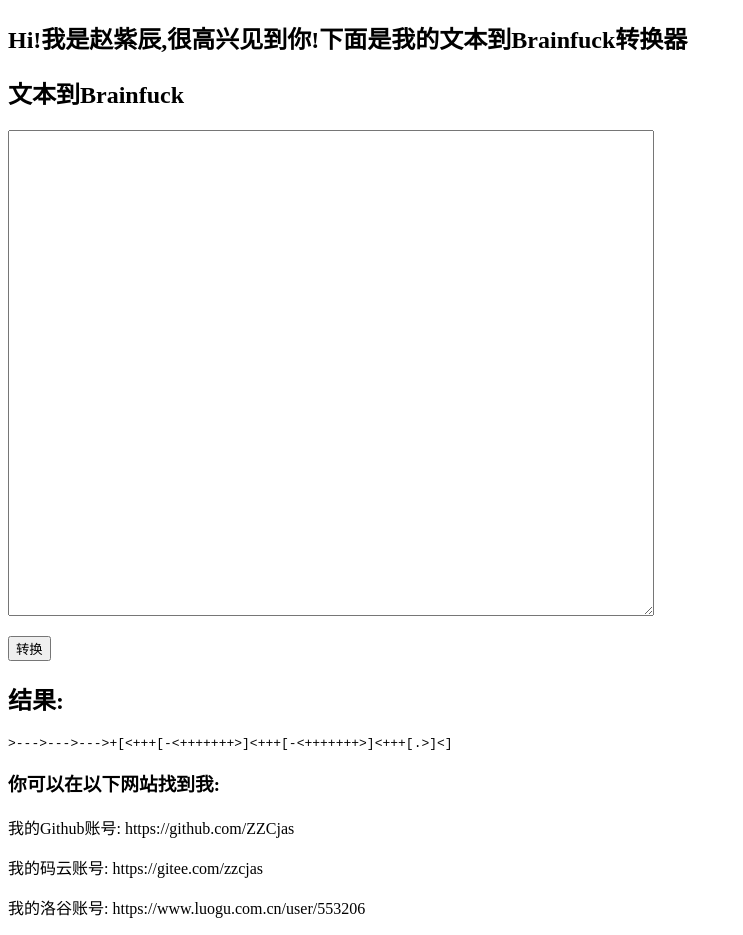
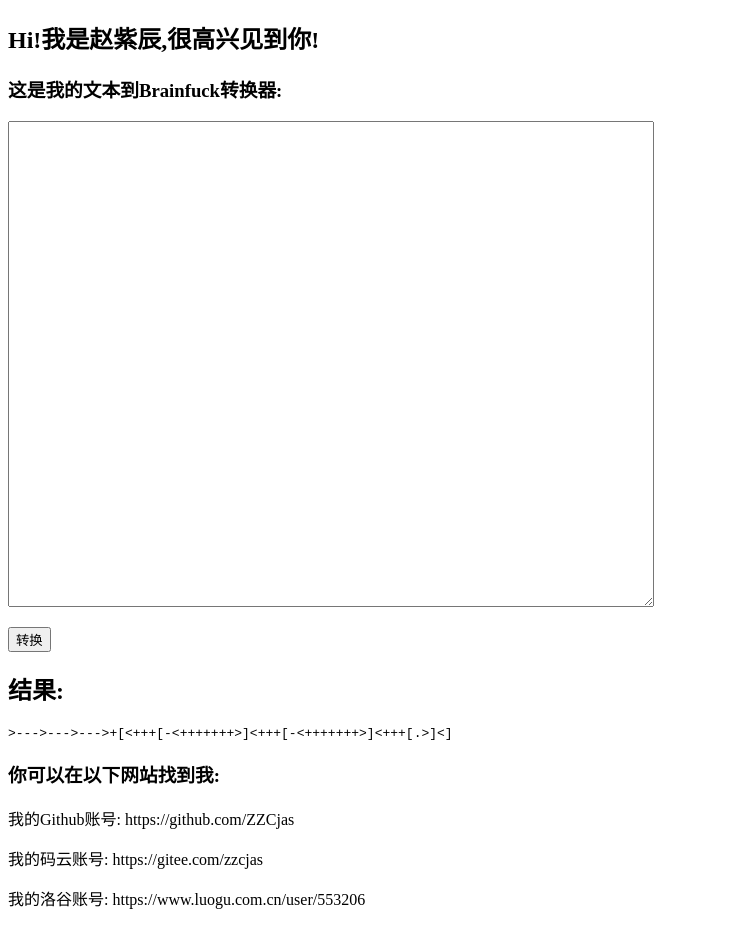
Before and after one commit to ZZCjas/ZZCjas.github.io, a plain HTML site: page index.html in a window 1280 px wide. Shown: the whole page, without its empty margins (0-743 px from the left). Drawn offline with Linux system fonts and the light colour scheme.

Commit message:
Update index.html

```diff
--- a/index.html
+++ b/index.html
@@ -17,9 +17,9 @@
 	}
 </style>
 
-<h2>Hi!我是赵紫辰,很高兴见到你!下面是我的文本到Brainfuck转换器</h1>
+<h2>Hi!我是赵紫辰,很高兴见到你!</h1>
 
-<h2>文本到Brainfuck</h2>
+<h3>这是我的文本到Brainfuck转换器:</h3>
 
 <p><textarea id = "text"></textarea></p>
 
```
